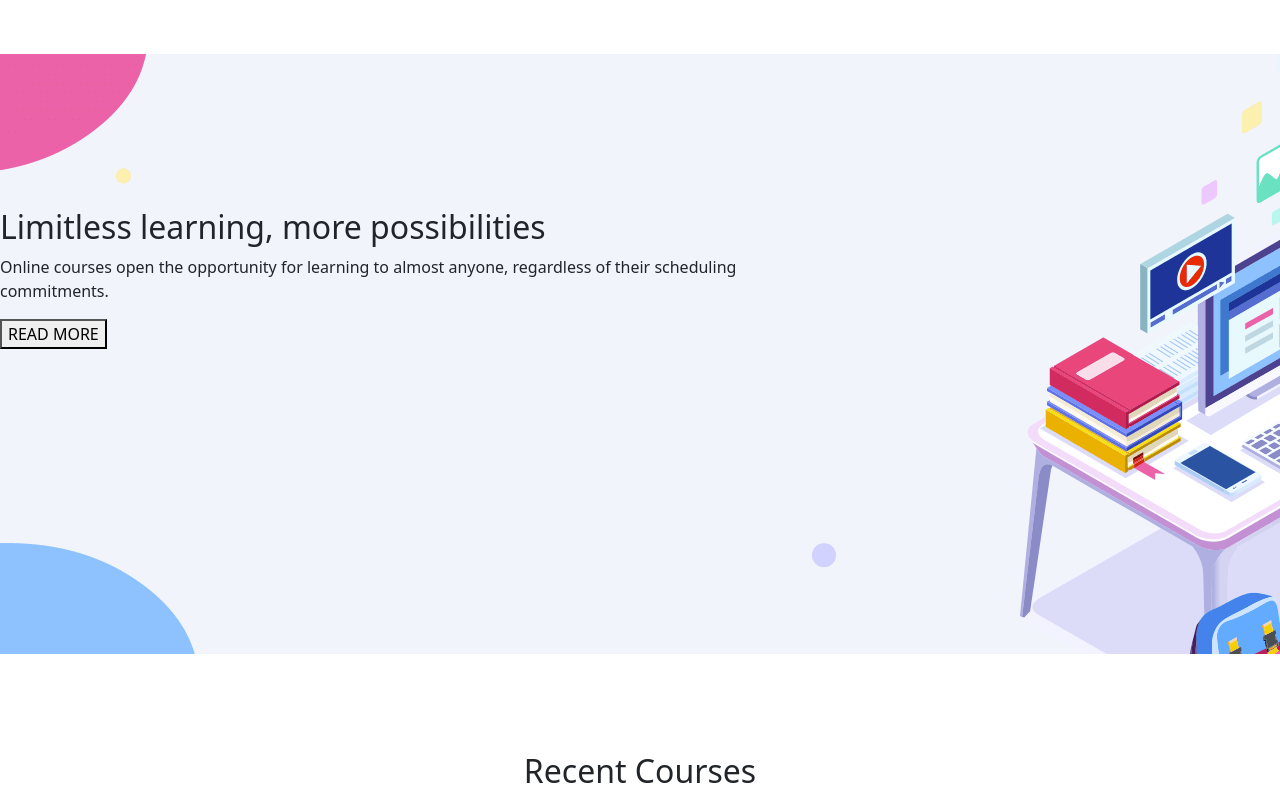
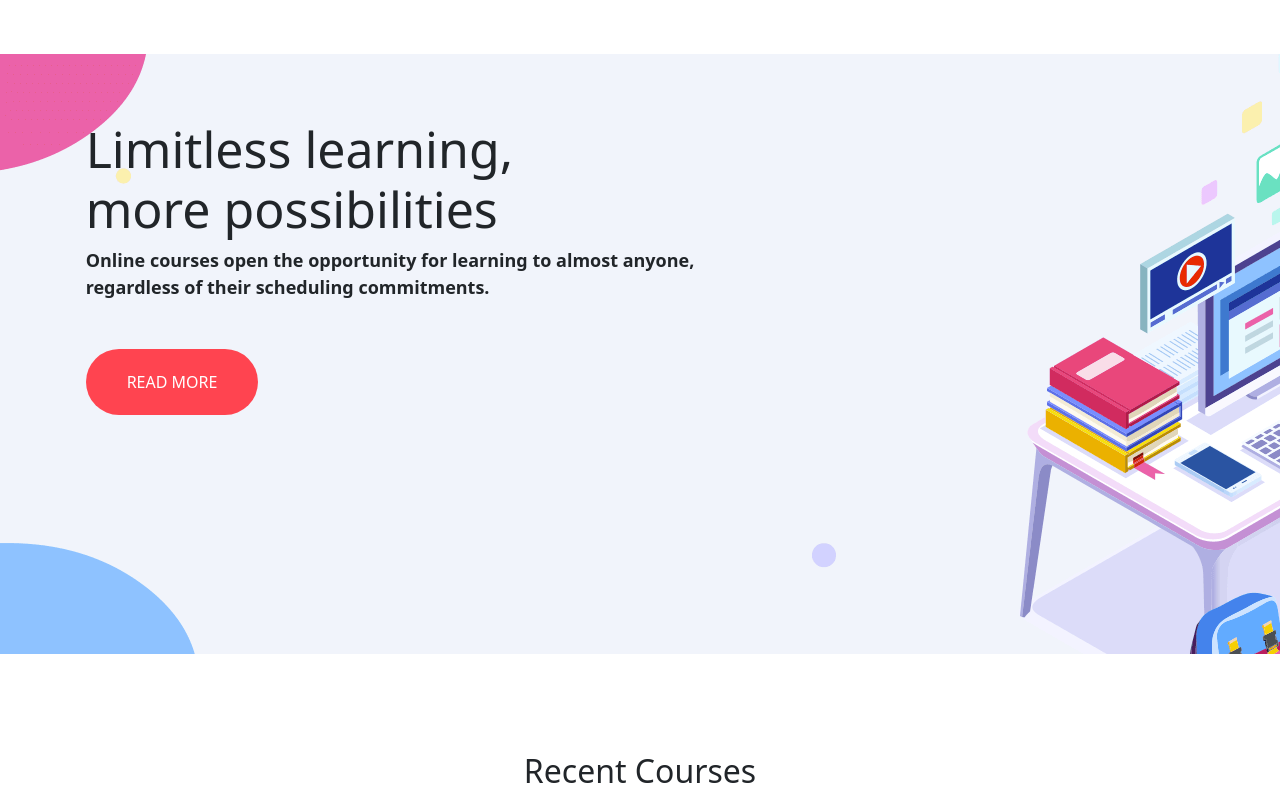
Before and after one commit to RickCraco/proj-html-vuejs, a Vue app: page / in a window 1280 px wide. Shown: the part 1522-2320 px from the top of the page. Built offline with nearby package versions, Linux system fonts and the light colour scheme.

Commit message:
sistemato stile componente partner e readmore

```diff
--- a/src/components/PartnerComponent.vue
+++ b/src/components/PartnerComponent.vue
@@ -1,23 +1,29 @@
 <template>
-    <div class="container mt-5 d-flex">
-        <div class="border p-3 d-flex align-items-center justify-content-around mx-2">
+    <div class="container">
+        <div class="mt-5 justify-content-center row">
+            <div class="p-3 col-6">
+                <div class="border d-flex align-items-center justify-content-around p-3">
                     <div>
                         <img src="/img/image_box_1-221x231.png" alt="">
                     </div>
                     <div class="ms-3">
-                <h3>Become an Instructor</h3>
-                <p>Teach what you love. Masterstudy gives you the tools to create a course.</p>
+                        <h3 class="my-font-size">Become an Instructor</h3>
+                        <p class="fs-5">Teach what you love. Masterstudy gives you the tools to create a course.</p>
                         <button>START TEACHING</button>
                     </div>
                 </div>
-        <div class="border p-3 d-flex align-items-center justify-content-around mx-5">
+            </div>
+            <div class="p-3  col-6">
+                <div class="border d-flex align-items-center justify-content-around p-3">
                     <div>
                         <img src="/img/image_box_2-234x231.png" alt="">
                     </div>
                     <div class="ms-3">
-                <h3>Access For Business</h3>
-                <p>Get unlimited access to 2,500 of top courses for your team.</p>
+                        <h3 class="my-font-size">Access For Business</h3>
+                        <p class="fs-5">Get unlimited access to 2,500 of top courses for your team.</p>
                         <button>DOING BUSINESS</button>
+                    </div>
+                </div>
             </div>
         </div>
     </div>
@@ -30,5 +36,7 @@
 </script>
 
 <style lang="scss" scoped>
-
+.my-font-size {
+    font-size: 36px !important;
+}
 </style>
--- a/src/components/ReadMore.vue
+++ b/src/components/ReadMore.vue
@@ -1,11 +1,16 @@
 <template>
     <div class="d-flex justify-content-center my-bg-img align-items-center">
         <div class="my-margin">
-            <h2>
-                Limitless learning, more possibilities
+            <h2 class="">
+                Limitless learning,<br>more possibilities
             </h2>
-            <p>Online courses open the opportunity for learning to almost anyone, regardless of their scheduling commitments.</p>
-            <button>READ MORE</button>
+            <p>Online courses open the opportunity for learning to almost anyone,<br>regardless of their scheduling commitments.</p>
+            <div class="mt-4 py-4">
+                <button class="btn position-relative">
+                    <span>READ MORE</span>
+                    <div></div>
+                </button>
+            </div>
         </div>
     </div>
 </template>
@@ -28,4 +33,48 @@
         margin-right: 500px;
         margin-bottom: 200px;
     }
+
+    h2{
+        font-size: 50px;
+        font-weight: 500;
+    }
+    p{
+        font-size: 18px;
+        font-weight: 600;
+    }
+
+    button{
+        background-color: #FF4450;
+        color: white;
+        padding: 20px;
+        padding-left: 40px;
+        padding-right: 40px;
+        border-radius: 35px;
+        overflow: hidden;
+
+        >span{
+            z-index: 200;
+            position: relative;
+        }
+
+        >div{
+            height: 100%;
+            width: 0px;
+            transition: all 0.5s ease;
+            position: absolute;
+            left: 0;
+            top: 0;
+            z-index: 1;
+            background-color: rgba($color: #000000, $alpha: 0.2);
+        }
+
+        &:hover{
+            background-color: #FF4450;
+            color: white;
+            >div{
+                width: 100%;
+            }
+        }
+    }
+
 </style>
```
Lines whose indentation alone changed are shown as unchanged.
